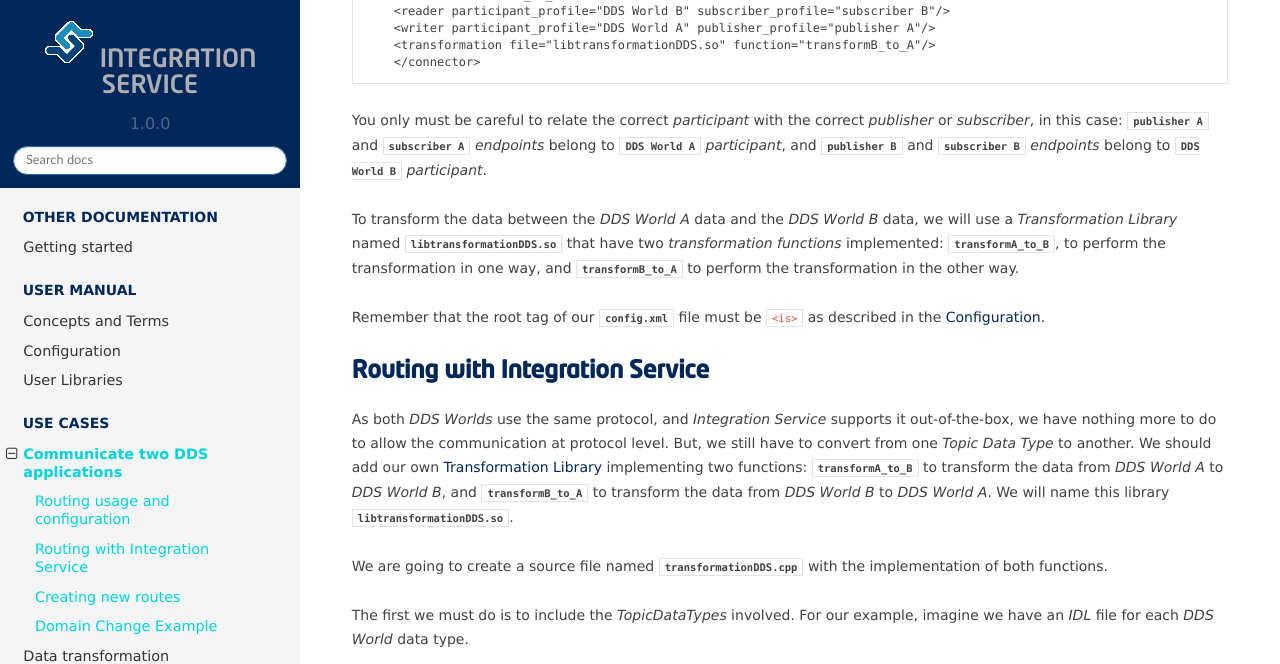
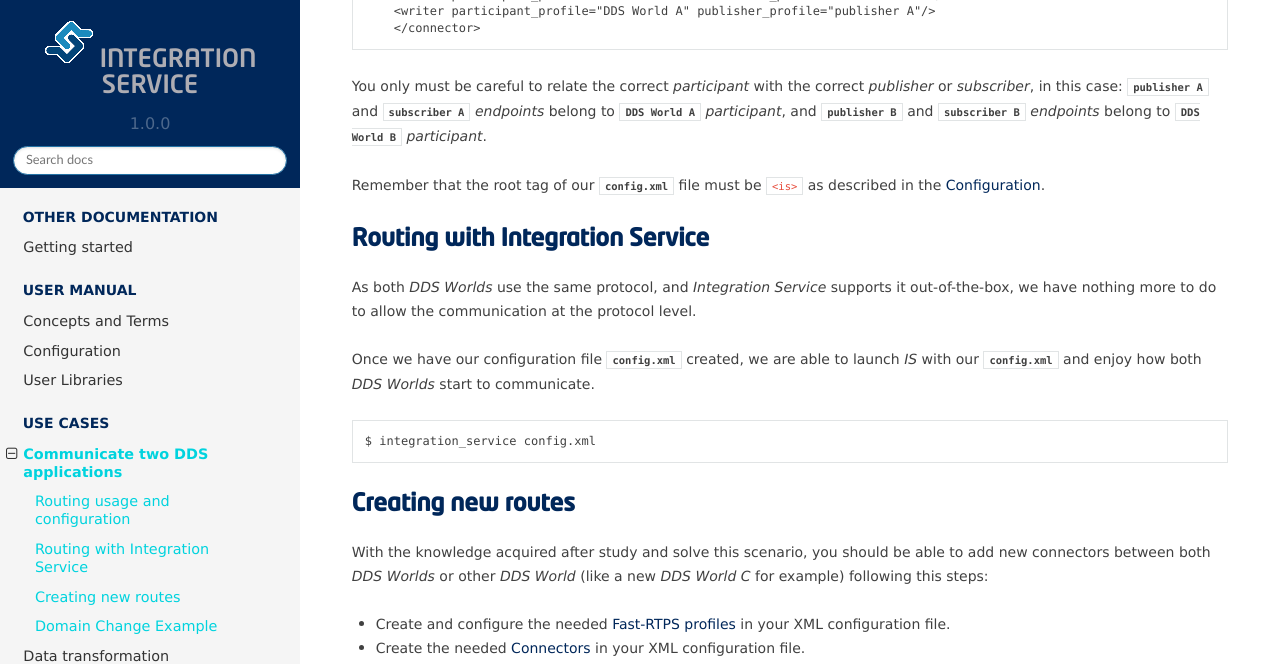
Before and after one commit to eProsima/Integration-Service-docs, a Sphinx documentation site: the page built from docs/communicatedds.rst, in a window 1280 px wide and 1400 px high, scrolled down 1635 px. Shown: the top 664 px of the window. Built offline with Sphinx 7.4.7 and the Read the Docs theme 2.0.0, drawn with Linux system fonts in a browser that asks for light colours; some of the changed text lies outside the part shown.

Commit message:
Ref #3933 Removed transformation from communicate dds use case.

```diff
--- a/docs/communicatedds.rst
+++ b/docs/communicatedds.rst
@@ -3,14 +3,14 @@ Communicate two DDS applications
 
 Let's imagine we have two already deployed DDS applications, that uses compatible types and have some minimal
 configuration differences. At any moment, it may become necessary to put into communication both DDS worlds, but their
-current configuration and types prevent us to make it in a direct way.
-We could modify the configuration and types of one of the worlds to make them fully compatible, but that normally isn't
+current configuration prevents us to make it in a direct way.
+We could modify the configuration of one of the worlds to make them fully compatible, but that normally isn't
 desired.
 
 .. image:: DDS_NO_COMS.png
     :align: center
 
-With *Integration Service* we can configure two *endpoints* with a simple *transformation function* and our DDS world
+With *Integration Service* we can configure two *endpoints* and our DDS world
 will communicate, directly and without changing its configuration.
 
 .. image:: DDS_WITH_IS.png
@@ -22,7 +22,8 @@ Routing usage and configuration
 To solve our hypothetical problem we must configure *Integration Service* through its XML :ref:`configuration` file with
 one endpoint able to write and read to each *DDS world*. Depending on the *Topic Data Type* of each *DDS world* we
 also need a :ref:`Transformation Library` to provide *transformation functions* that will transform the data from
-*DDS World A* to *DDS World B* and vice versa.
+*DDS World A* to *DDS World B* and vice versa. See :ref:`Data Transformation` to see a scenario with
+*transformation functions*.
 
 For example, we are going to create a file named :class:`config.xml`.
 
@@ -44,11 +45,6 @@ You only must be careful to relate the correct *participant* with the correct *p
 :class:`publisher A` and :class:`subscriber A` *endpoints* belong to :class:`DDS World A` *participant*, and
 :class:`publisher B` and :class:`subscriber B` *endpoints* belong to :class:`DDS World B` *participant*.
 
-To transform the data between the *DDS World A* data and the *DDS World B* data,
-we will use a *Transformation Library* named :class:`libtransformationDDS.so` that have two
-*transformation functions* implemented: :class:`transformA_to_B`, to perform the
-transformation in one way, and  :class:`transformB_to_A` to perform the transformation in the other way.
-
 Remember that the root tag of our :class:`config.xml` file must be ``<is>`` as described in the :ref:`configuration`.
 
 
@@ -56,132 +52,10 @@ Routing with Integration Service
 --------------------------------
 
 As both *DDS Worlds* use the same protocol, and *Integration Service* supports it out-of-the-box,
-we have nothing more to do to allow the communication at protocol level.
-But, we still have to convert from one *Topic Data Type* to another.
-We should add our own :ref:`transformation library` implementing two functions: :class:`transformA_to_B` to transform
-the data from *DDS World A* to *DDS World B*, and :class:`transformB_to_A` to transform the data from *DDS World B*
-to *DDS World A*. We will name this library :class:`libtransformationDDS.so`.
+we have nothing more to do to allow the communication at the protocol level.
 
-We are going to create a source file named :class:`transformationDDS.cpp` with the implementation of both functions.
-
-The first we must do is to include the *TopicDataTypes* involved. For our example, imagine we have an *IDL* file for
-each *DDS World* data type.
-
-.. literalinclude:: transformationDDS.cpp
-    :language: cpp
-    :start-after: /* Type A
-    :end-before: // End Type A */
-
-For *DDS World A* data type. After generate the *C++* code of this *IDL* file, *FastRTPSGen* should have generated
-a file named :class:`DDSTypeAPubSubTypes.h`. If you want to know more about *FastRTPSGen*, please go to
-`Fast RTPS documentation <http://docs.eprosima.com/en/latest/>`__.
-
-.. literalinclude:: transformationDDS.cpp
-    :language: cpp
-    :start-after: /* Type B
-    :end-before: // End Type B */
-
-In the same way for *DDS World B* data type, after generate the *C++* code of this *IDL* file,
-*FastRTPSGen* should have generated a file named :class:`DDSTypeBPubSubTypes.h`.
-
-So with these types in mind, we should include both *PubSubTypes* headers in our *transformation library*.
-
-.. literalinclude:: transformationDDS.cpp
-    :language: cpp
-    :start-after: // Include
-    :end-before: // End include
-
-The next part isn't mandatory, but we usually add it because it help us making the library portable between different
-operating systems and keeps the source code clear to read. It adds some definitions for the compiler to build the
-library as shared and to work properly both when importing or exporting its symbols.
-
-.. literalinclude:: transformationDDS.cpp
-    :language: cpp
-    :start-after: // Definitions
-    :end-before: // End Definitions
-
-If you decide to include this part as well, keep it in mind when we will create the *CMakeLists.txt* file.
-
-Now, we are in condition to start with the implementation of each function. We will start with ``transformA_to_B``:
-
-.. literalinclude:: transformationDDS.cpp
-    :language: cpp
-    :start-after: // A to B
-    :end-before: // End A to B
-
-This function will receive the data from the *DDS World A* and will convert it in data to be published
-to the *DDS World B*.
-A *standarized* way to do that is to *deserialize* the input data into our ``DDSTypeA`` using its
-``DDSTypeAPubSubType``.
-
-Then we can apply our custom data transformation.
-
-.. literalinclude:: transformationDDS.cpp
-    :language: cpp
-    :start-after: // Data transformation from A to B
-    :lines: 1,2
-
-Finally, we must serialize the ``DDSTypeB`` data using its ``DDSTypeBPubSubType`` into ``serialized_output``.
-
-.. literalinclude:: transformationDDS.cpp
-    :language: cpp
-    :start-after: // Data transformation from A to B
-    :lines: 5,6
-
-The function ``transformB_to_A`` follows the same schema, but does its own data conversion.
-
-.. literalinclude:: transformationDDS.cpp
-    :language: cpp
-    :start-after: // B to A
-    :end-before: // End B to A
-
-After that, we have our *transformation library* implemented, but we still need to build it.
-Of course, you could use any build system at your wish, but *IS* provides a *CMakeLists.txt* template that we will use
-here as example.
-
-First, we are going to rename the cmake project to *transformationDDS*.
-
-.. literalinclude:: comms_dds_CMake.txt
-    :language: cmake
-    :lines: 1
-
-We keep all *C++11* and *CMake* version as it is. If you create your *CMakeLists.txt* from scratch remember that
-*FastRTPSGen* generates files that depend on *Fast CDR* and *Fast RTPS*, so you must include both dependencies to your
-*CMakeLists.txt*.
-
-.. literalinclude:: comms_dds_CMake.txt
-    :language: cmake
-    :start-after: # packages
-    :lines: 1,2
-
-Do you remember the *definitions* section of our *transformation library* that could help us to make the library
-more portable? This is where we set the values of these preprocesor definitions to build our library exporting symbols.
-
-.. literalinclude:: comms_dds_CMake.txt
-    :language: cmake
-    :start-after: # definitions
-    :lines: 1-4
-
-Finally we indicate to *CMake* our source code and the library we want to build, along with its dependencies.
-
-.. literalinclude:: comms_dds_CMake.txt
-    :language: cmake
-    :start-after: # transformationDDS library
-    :lines: 1-3
-
-After that, we can just generate our library using *CMake*.
-
-.. code-block:: bash
-
-    $ cmake .
-    $ make
-
-It should generate our *libtransformationDDS.so* in the current directory that is the library that
-*IS* expects when loads our :class:`config.xml` file.
-
-At this point, we have our configuration file :class:`config.xml` created, and our *transformation library*
-*libtransformationDDS.so* built. We are able to launch *IS* with our :class:`config.xml` and enjoy how both *DDS Worlds*
-start to communicate, applying our *transformation functions*.
+Once we have our configuration file :class:`config.xml` created, we are able to launch *IS* with our
+:class:`config.xml` and enjoy how both *DDS Worlds* start to communicate.
 
 .. code-block:: bash
 
@@ -190,13 +64,11 @@ start to communicate, applying our *transformation functions*.
 Creating new routes
 -------------------
 
-With the knowledge adquired after study and solve this scenario, you should be able to add new connectors between both
+With the knowledge acquired after study and solve this scenario, you should be able to add new connectors between both
 *DDS Worlds* or other *DDS World* (like a new *DDS World C* for example) following this steps:
 
 - Create and configure the needed :ref:`Fast-RTPS profiles` in your XML configuration file.
 - Create the needed :ref:`Connectors` in your XML configuration file.
-- Implementing your custom :ref:`transformation functions <Transformation Library>`, if needed.
-- Generating your library binary.
 - Executing *IS* with your XML configuration file.
 
 .. image:: DDS_ROUTES.png
@@ -229,8 +101,8 @@ Windows:
     $ cmake --build .
 
 The compilation will generate an example application named *DomainChange* in the build directory.
-When we execute *DomainChange* as a publisher, it will create its *participant* in the *domain* **0**.
-If we launch *DomainChange* as a subscriber, it will create its *participant* in the *domain* **5** instead.
+When we execute *DomainChange* as a publisher, it will create its *participant* in *domain* **0**.
+If we launch *DomainChange* as a subscriber, it will create its *participant* in *domain* **5** instead.
 
 Now, we must launch *DomainChange* in both setups:
 
--- a/docs/config_comms_dds.xml
+++ b/docs/config_comms_dds.xml
@@ -30,13 +30,11 @@
     <connector name="A_to_B">
     <reader participant_profile="DDS World A" subscriber_profile="subscriber A"/>
     <writer participant_profile="DDS World B" publisher_profile="publisher B"/>
-    <transformation file="libtransformationDDS.so" function="transformA_to_B"/>
     </connector>
 
     <connector name="B_to_A">
     <reader participant_profile="DDS World B" subscriber_profile="subscriber B"/>
     <writer participant_profile="DDS World A" publisher_profile="publisher A"/>
-    <transformation file="libtransformationDDS.so" function="transformB_to_A"/>
     </connector>
     <!-- end connectors -->
 </is>
```
Also changed, not shown: docs/DomainChange.png, docs/DomainChange.svg (added).
